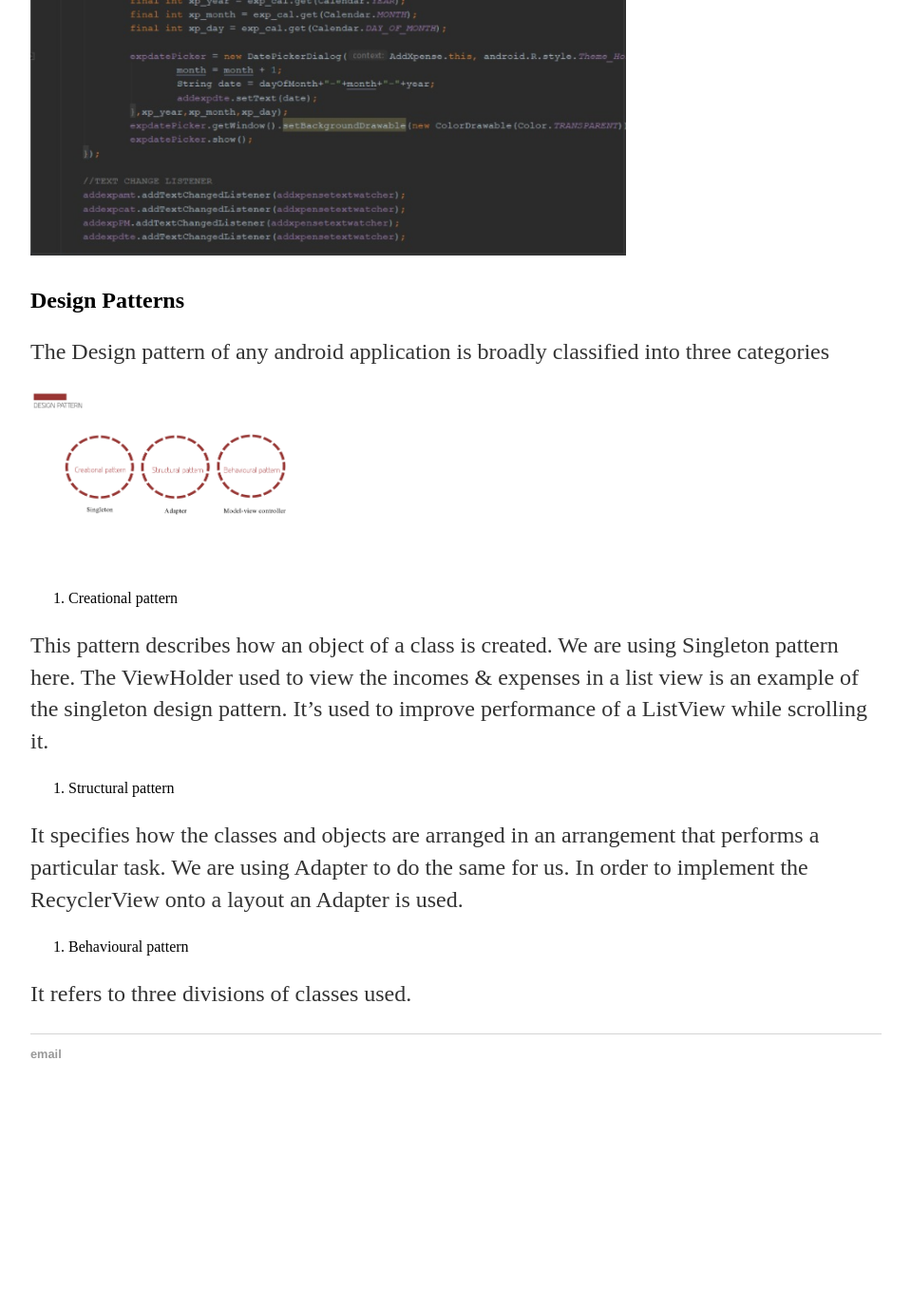
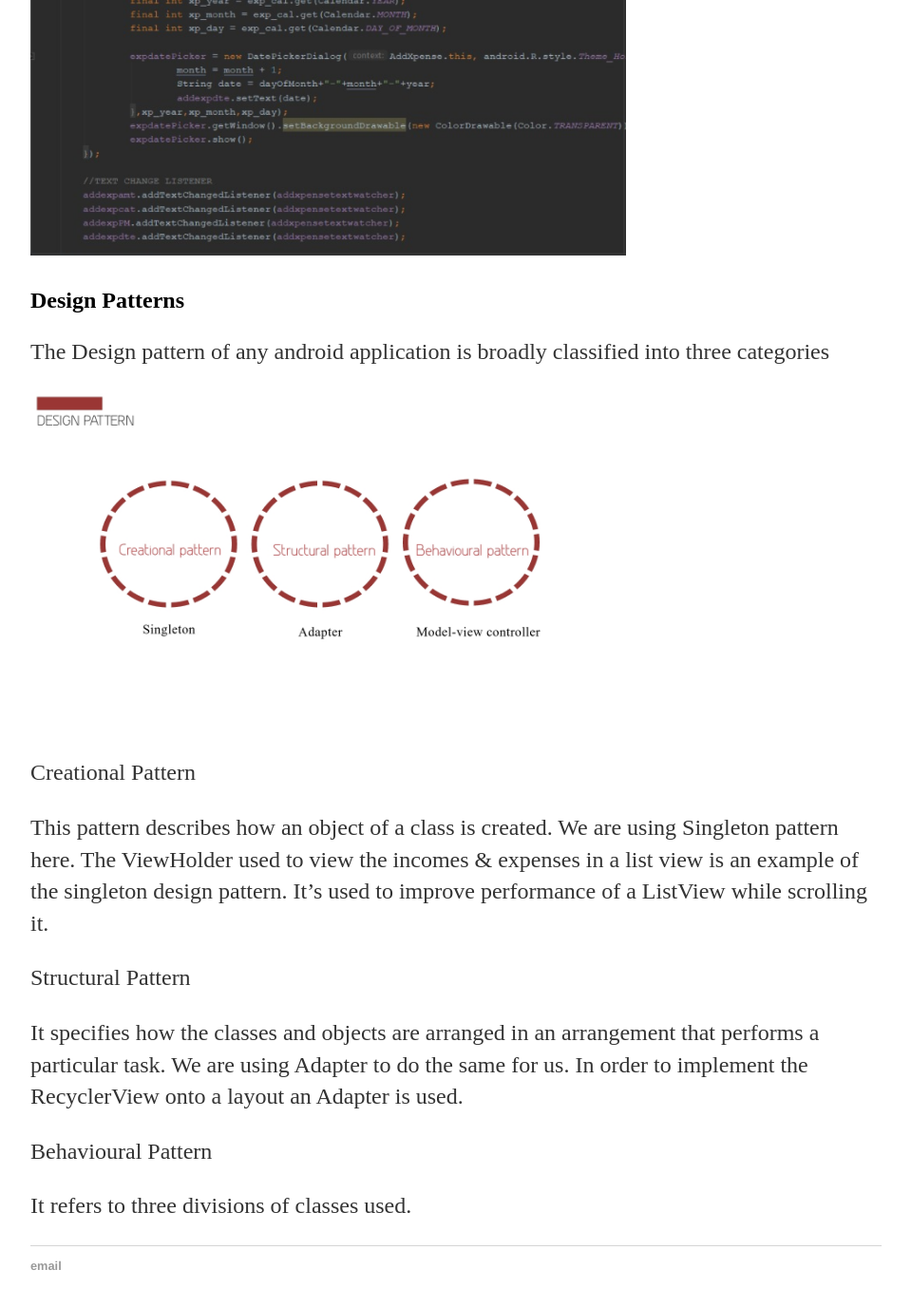
Before and after one commit to DBSE-teaching/isee2019-TeamMachine, a Jekyll site: the page built from docs/_posts/2019-06-04-Advanced-Prototype.md, in a window 1280 px wide and 1400 px high, scrolled down 1778 px. Shown: the top 1376 px of the window at 95% size, without its empty margins (160-1119 px from the left). Built offline with Jekyll 4.4.1, drawn with Linux system fonts in a browser that asks for light colours; a file with an impossible date is left out; before the commit the page ends 2955 px from its top, so only the background shows below that; some of the changed lines change nothing that is shown.

Commit message:
Update 2019-06-04-Advanced-Prototype.md

```diff
--- a/docs/_posts/2019-06-04-Advanced-Prototype.md
+++ b/docs/_posts/2019-06-04-Advanced-Prototype.md
@@ -22,16 +22,16 @@ And for the ease access of coding we gave spaces in between each sections. And w
 
 The Design pattern of any android application is broadly classified into three categories
 
-![DP]({{site.baseurl}}/images/DP.jpg "DP"){:height="20%" width="35%"}
+![DP]({{site.baseurl}}/images/DP.jpg "DP"){:height="40%" width="70%"}
 
-1.	Creational pattern
+Creational Pattern
 
 This pattern describes how an object of a class is created. We are using Singleton pattern here. The ViewHolder used to view the incomes & expenses in a list view is an example of the singleton design pattern. It's used to improve performance of a ListView while scrolling it.
 
-2.	Structural pattern
+Structural Pattern
 
 It specifies how the classes and objects are arranged in an arrangement that performs a particular task. We are using Adapter to do the same for us. In order to implement the RecyclerView onto a layout an Adapter is used.
 
-3.	Behavioural pattern
+Behavioural Pattern
 
 It refers to three divisions of classes used.
```
